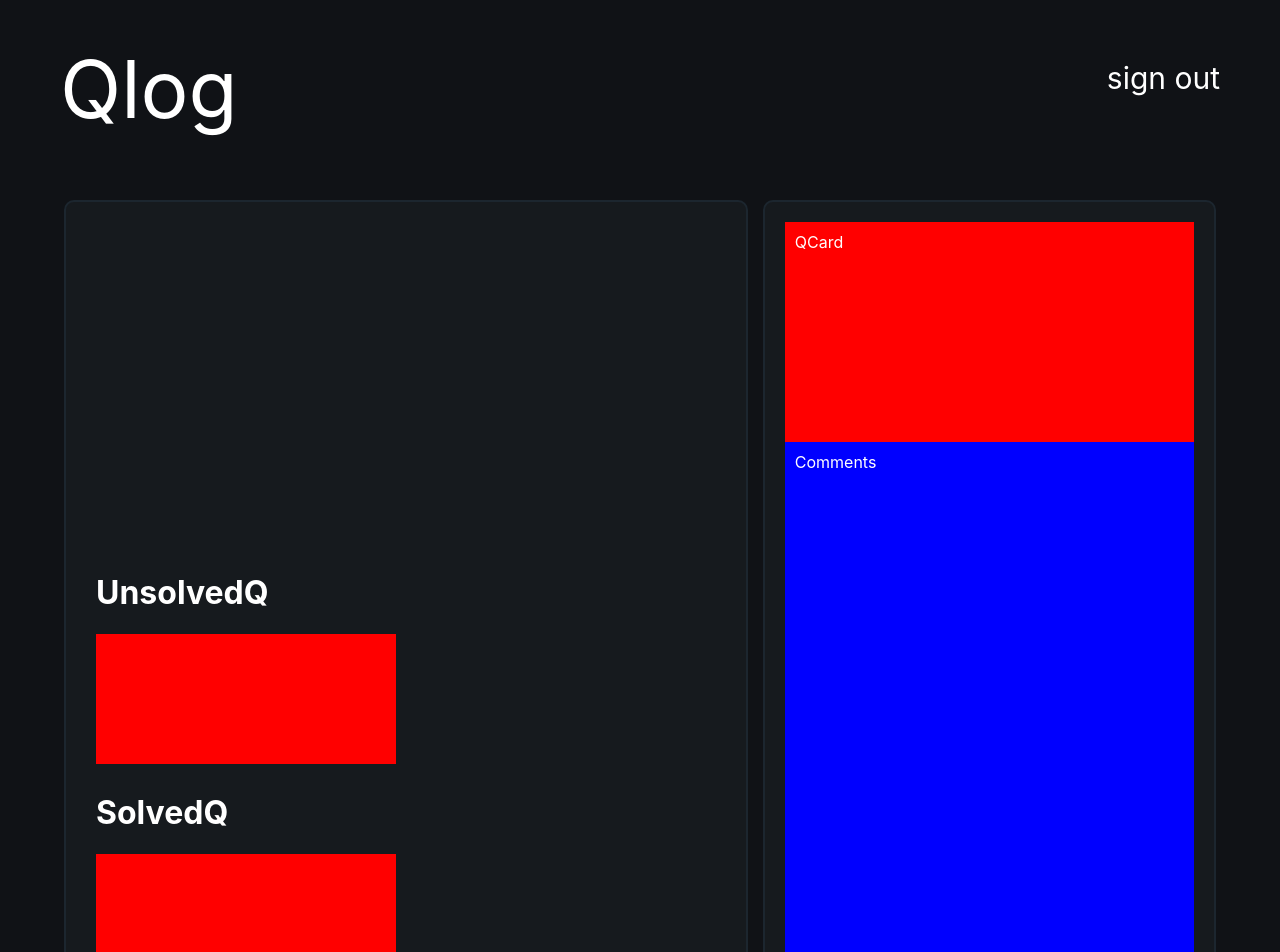
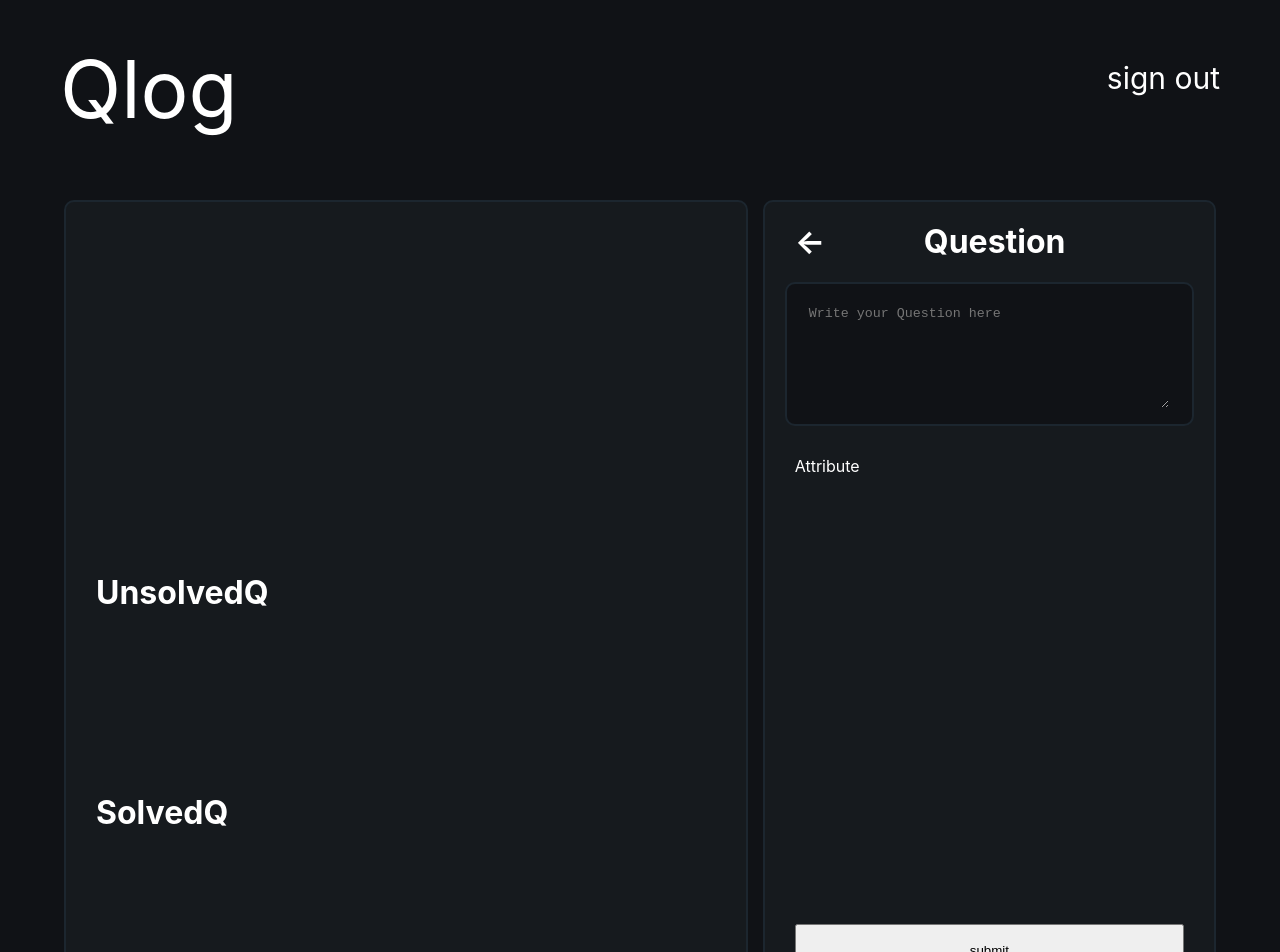
Before and after one commit to zzzzseong/Qlog_frontend, a React (Create React App) app: page /home in a window 1280 px wide. Shown: the top 952 px of the page. Built offline with nearby package versions, Linux system fonts and the light colour scheme; no server answers.

Commit message:
Update(Home): Profile 코드 리팩터링 및 Home Qcard  작성 CSS 적용

```diff
--- a/src/pages/HomePage.js
+++ b/src/pages/HomePage.js
@@ -1,49 +1,40 @@
 import React from 'react';
 import axios from 'axios';
-import Qcard from './components/Qcard';
 import ReactDOM from 'react-dom';
 
+import Qcard from './components/Qcard';
+import Profile from './components/Profile';
+
 const Home = () => {
-
-    let user;
 
     const handleSignOut = (e) => {
         axios.put("/user/logout");
         window.location.href = '/';
     };
+
+    //const handleLoadImage = () => { //프로필 이미지는 따로 요청
+    // }
+
     const handleLoad= () => {
         axios.get("/user/read")
         .then(response => {
             console.log(response.data);
-            user = response.data;
             // profile
-            let profile = document.getElementsByClassName('home-left-profile');
-            let profileImg = document.createElement('img');
-            profileImg.src = "test.png";
-            let nameAndPoint = document.createElement('div');
-            nameAndPoint.innerHTML = response.data.name + " : " + response.data.point + "pt";
-            let followerAndFollowing = document.createElement('div');
-            followerAndFollowing.innerHTML = "follower: 300 following: 300";
-            let qcardAndSolved = document.createElement('div');
-            qcardAndSolved.innerHTML = "Qcard: 300 solved: 300";
-            profile[0].appendChild(profileImg);
-            profile[0].appendChild(nameAndPoint);
-            profile[0].appendChild(followerAndFollowing);
-            profile[0].appendChild(qcardAndSolved);
+            const profile = document.getElementsByClassName('home-left-profile')[0];
+            ReactDOM.render(React.createElement(Profile, response.data, null), profile);
             // profile
 
-            // unsolveQ
+            // QCard
             const unsolveQ = document.getElementsByClassName('home-left-cards')[0];
-            const qcard = React.createElement(Qcard, null, null);
-            ReactDOM.render(qcard, unsolveQ);
-            // unsolveQ
-
-            // solvedQ
             const solvedQ = document.getElementsByClassName('home-left-cards')[1];
-            const qcard2 = React.createElement(Qcard, null, null);
-            ReactDOM.render(qcard2, solvedQ);
-            // solvedQ
-
+            for(let qcard in response.data.qCards) {
+                if(qcard.solved) {
+                    ReactDOM.render(React.createElement(Qcard, response.data, null), solvedQ);
+                } else {
+                    ReactDOM.render(React.createElement(Qcard, response.data, null), unsolveQ);
+                }
+            }
+            // QCard
         });
     };
     handleLoad();
@@ -71,8 +62,19 @@ const Home = () => {
                 </div>
                 <div className="home-right">
                     <div className="home-right-container">
-                        <div className="home-right-card">QCard</div>
-                        <div className="home-right-comments">Comments</div>
+                        <div className="home-right-question-header">
+                            <h1 className="home-right-question-back">←</h1>
+                            <h1 className="home-right-question-title">Question</h1>
+                        </div>
+                        <div className="home-right-question">
+                            <textarea className="home-right-textarea" placeholder="Write your Question here"></textarea>
+                        </div>
+
+                        <div className="home-right-body">
+                            <div className="home-right-attribute">Attribute</div>
+                            <input className="home-right-submit" type='submit' value="submit"></input>
+                        </div>
+
                     </div>
                 </div>
             </div>
--- /dev/null
+++ b/src/pages/components/Profile.js
@@ -0,0 +1,26 @@
+const Profile = (props) => {
+    return (
+        <div>
+            <img src="./test.png"/>
+            <div>{props.name} : {props.point}pt</div>
+            <div>follower: 300 following: 300</div>
+            <div>Qcard: 150 solved: 142</div>
+            <button>Qcard 생성</button>
+        </div>
+    )
+}
+
+export default Profile;
+
+// let profileImg = document.createElement('img');
+// profileImg.src = "test.png";
+// let nameAndPoint = document.createElement('div');
+// nameAndPoint.innerHTML = response.data.name + " : " + response.data.point + "pt";
+// let followerAndFollowing = document.createElement('div');
+// followerAndFollowing.innerHTML = "follower: 300 following: 300";
+// let qcardAndSolved = document.createElement('div');
+// qcardAndSolved.innerHTML = "Qcard: 300 solved: 300";
+// profile[0].appendChild(profileImg);
+// profile[0].appendChild(nameAndPoint);
+// profile[0].appendChild(followerAndFollowing);
+// profile[0].appendChild(qcardAndSolved);
--- a/src/pages/components/Qcard.js
+++ b/src/pages/components/Qcard.js
@@ -1,7 +1,7 @@
 const Qcard = (props) => {
     return (
         <div>
-            Q. What is java?
+            {props.name}
         </div>
     )
 };
--- a/src/pages/css/style.css
+++ b/src/pages/css/style.css
@@ -180,10 +180,9 @@ body {
     padding: 10px;
     height: 200px;
 }
-.home-left-card div {
-    background-color: red;
+.home-left-cards {
     height: 130px;
-    width: 300px;
+    width: 100%;
 }
 
 .home-right {
@@ -199,15 +198,55 @@ body {
 .home-right-container {
     padding: 20px;
 }
-.home-right-card {
-    background-color: red;
-    padding: 10px;
+.home-right-question {
+    height: 100px;
 
-    height: 200px;
+    margin-bottom: 20px;
+    padding: 20px;
+
+    border-radius: 10px;
+    border: 2px solid #1C262F;
+    background-color: #101216;
 }
-.home-right-comments {
-    background-color: blue;
+.home-right-body {
     padding: 10px;
 
     height: 520px;
 }
+.home-right-textarea {
+    width: 98%;
+    height: 100%;
+
+    background-color: #101216;
+    color: white;
+
+    border: none;
+}
+
+.home-right-question-header {
+    height: 60px;
+    margin-left: 10px;
+    margin-right: 10px;
+
+}
+.home-right-question-title {
+    margin-top: 0px;
+    margin-bottom: 10px;
+    margin-right: 20px;
+
+    text-align: center;
+}
+.home-right-question-back {
+    margin-top: 0px;
+    margin-bottom: 10px;
+    float: left;
+}
+.home-right-attribute {
+    height: 90%;
+}
+.home-right-submit {
+    height: 10%;
+    width: 100%;
+
+    text-align: center;
+}
```
